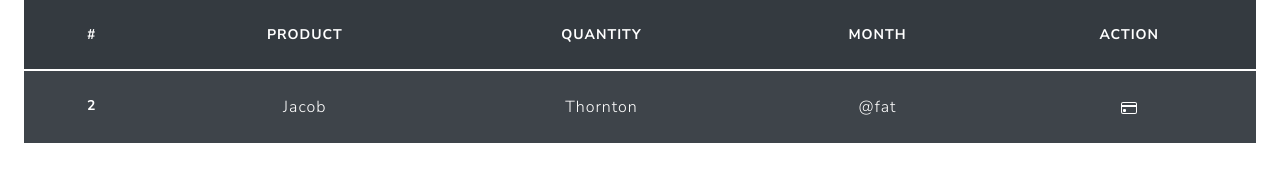
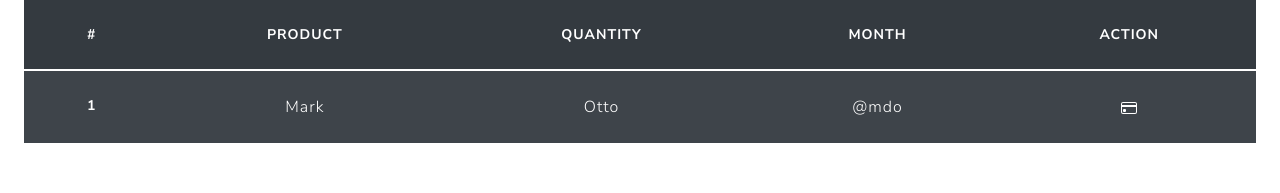
Before and after one commit to fdiaz-2017264/SucursalesEmpresas, an Angular app in the folder SucursalesFront/: page / in a window 1280 px wide. Shown: the part 572-765 px from the top of the page. Built offline with nearby package versions, Linux system fonts and the light colour scheme.

Commit message:
Se soluciono problema conla tabla

```diff
--- a/SucursalesFront/src/app/components/psucursales/psucursales.component.html
+++ b/SucursalesFront/src/app/components/psucursales/psucursales.component.html
@@ -46,8 +46,8 @@
               </tr>
             </thead>
             <tbody>
-              <tr *ngFor="let i = index">
-                <th scope="row">{{ i+1 }}</th>
+              <tr >
+                <th scope="row">1</th>
                 <td>Mark</td>
                 <td>Otto</td>
                 <td>@mdo</td>
@@ -56,16 +56,7 @@
                     <path d="M2 10a1 1 0 0 1 1-1h1a1 1 0 0 1 1 1v1a1 1 0 0 1-1 1H3a1 1 0 0 1-1-1v-1z"/>
                   </svg></td>
               </tr>
-              <tr>
-                <th scope="row">2</th>
-                <td>Jacob</td>
-                <td>Thornton</td>
-                <td>@fat</td>
-                <td><svg xmlns="http://www.w3.org/2000/svg" width="16" height="16" fill="currentColor" class="bi bi-credit-card" viewBox="0 0 16 16">
-                    <path d="M0 4a2 2 0 0 1 2-2h12a2 2 0 0 1 2 2v8a2 2 0 0 1-2 2H2a2 2 0 0 1-2-2V4zm2-1a1 1 0 0 0-1 1v1h14V4a1 1 0 0 0-1-1H2zm13 4H1v5a1 1 0 0 0 1 1h12a1 1 0 0 0 1-1V7z"/>
-                    <path d="M2 10a1 1 0 0 1 1-1h1a1 1 0 0 1 1 1v1a1 1 0 0 1-1 1H3a1 1 0 0 1-1-1v-1z"/>
-                  </svg></td>
-              </tr>
+
 
             </tbody>
           </table>
```
